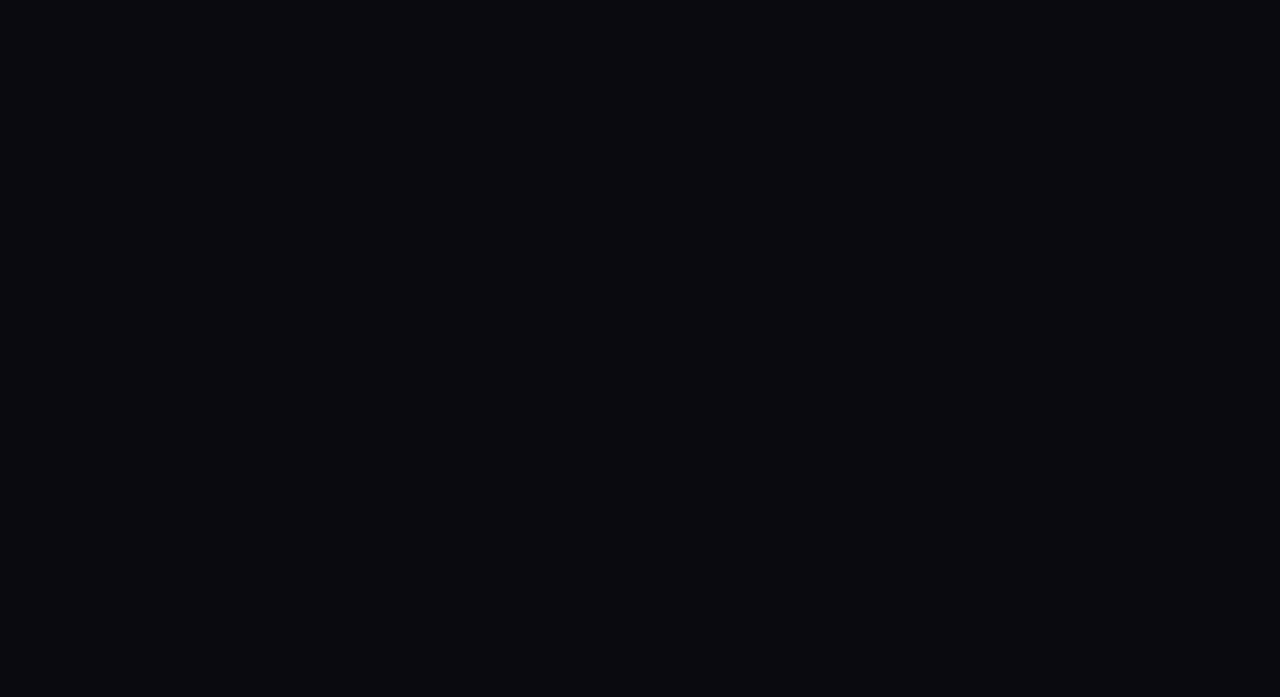
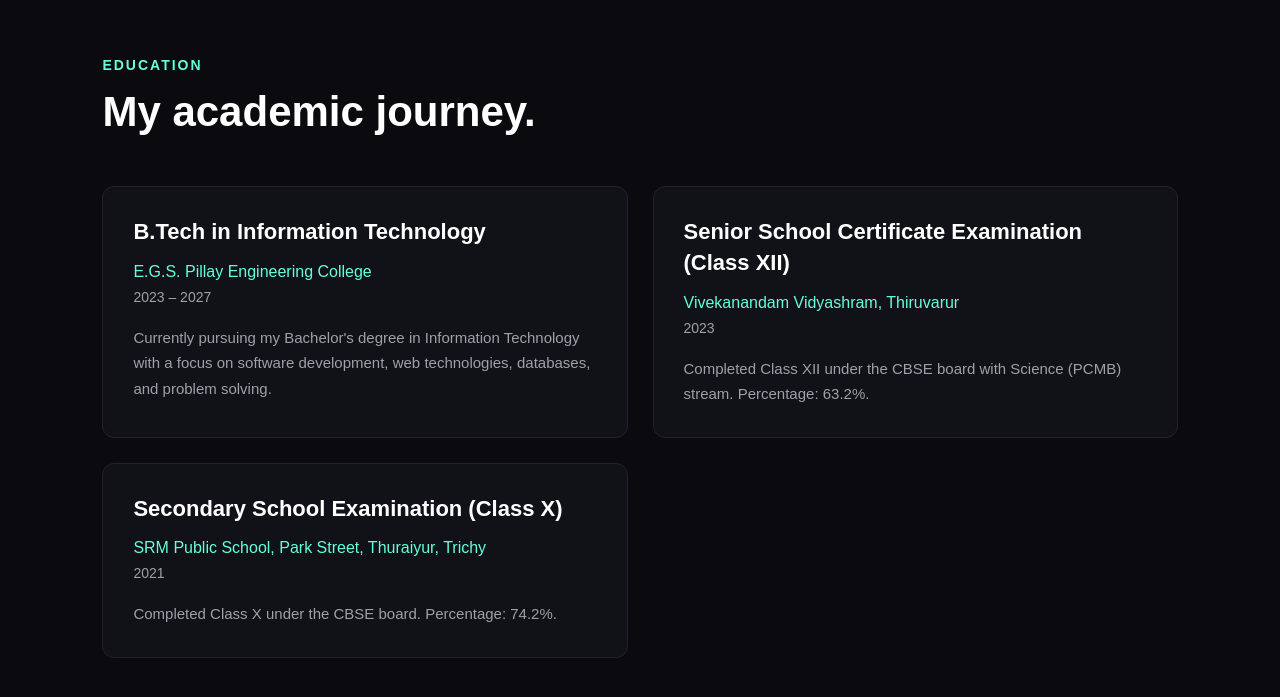
Before and after one commit to Ajayravichandran31/Ajay-portfolio, a React app in the folder frontend/: page / in a window 1280 px wide. Shown: the part 3205-3902 px from the top of the page. Before the commit the page ends 3162 px from the top, so only its background shows below. Built offline with nearby package versions, Linux system fonts and the light colour scheme; the HTML template or start-up script is replaced by a standard one.

Commit message:
Add education section

```diff
--- a/frontend/src/App.css
+++ b/frontend/src/App.css
@@ -560,3 +560,84 @@ main {
     padding: 25px;
   }
 }
+/* =========================
+   Education Section
+========================= */
+
+.education-section {
+  padding: 100px 8%;
+  background: #0a0a0f;
+}
+
+.education-container {
+  max-width: 1100px;
+  margin: 0 auto;
+}
+
+.education-container h2 {
+  font-size: 42px;
+  margin-bottom: 50px;
+}
+
+.education-grid {
+  display: grid;
+  grid-template-columns: repeat(2, 1fr);
+  gap: 25px;
+}
+
+.education-card {
+  background: #111118;
+  border: 1px solid #22222c;
+  border-radius: 12px;
+  padding: 30px;
+  transition: 0.3s ease;
+}
+
+.education-card:hover {
+  transform: translateY(-5px);
+  border-color: #64ffda;
+}
+
+.education-card h3 {
+  font-size: 22px;
+  line-height: 1.4;
+  margin-bottom: 15px;
+}
+
+.education-college {
+  color: #64ffda;
+  font-size: 16px;
+  margin-bottom: 8px;
+}
+
+.education-duration {
+  color: #a0a0a8;
+  font-size: 14px;
+  margin-bottom: 20px;
+}
+
+.education-description {
+  color: #a0a0a8;
+  font-size: 15px;
+  line-height: 1.7;
+}
+
+/* Mobile */
+
+@media (max-width: 768px) {
+  .education-section {
+    padding: 80px 6%;
+  }
+
+  .education-container h2 {
+    font-size: 32px;
+  }
+
+  .education-grid {
+    grid-template-columns: 1fr;
+  }
+
+  .education-card {
+    padding: 25px;
+  }
+}
--- a/frontend/src/App.jsx
+++ b/frontend/src/App.jsx
@@ -2,6 +2,7 @@ import Navbar from "./components/Navbar";
 import About from "./components/About";
 import Skills from "./components/Skills";
 import Projects from "./components/Projects";
+import Education from "./components/Education";
 import "./App.css";
 
 function App() {
@@ -50,6 +51,7 @@ function App() {
         <About />
         <Skills />
         <Projects />
+        <Education />
 
       </main>
     </>
--- /dev/null
+++ b/frontend/src/components/Education.jsx
@@ -0,0 +1,61 @@
+function Education() {
+  const education = [
+    {
+      degree: "B.Tech in Information Technology",
+      institution: "E.G.S. Pillay Engineering College",
+      duration: "2023 – 2027",
+      description:
+        "Currently pursuing my Bachelor's degree in Information Technology with a focus on software development, web technologies, databases, and problem solving.",
+    },
+    {
+      degree: "Senior School Certificate Examination (Class XII)",
+      institution: "Vivekanandam Vidyashram, Thiruvarur",
+      duration: "2023",
+      description:
+        "Completed Class XII under the CBSE board with Science (PCMB) stream. Percentage: 63.2%.",
+    },
+    {
+      degree: "Secondary School Examination (Class X)",
+      institution: "SRM Public School, Park Street, Thuraiyur, Trichy",
+      duration: "2021",
+      description:
+        "Completed Class X under the CBSE board. Percentage: 74.2%.",
+    },
+  ];
+
+  return (
+    <section id="education" className="education-section">
+      <div className="education-container">
+
+        <p className="section-label">EDUCATION</p>
+
+        <h2>My academic journey.</h2>
+
+        <div className="education-grid">
+          {education.map((item) => (
+            <div className="education-card" key={item.degree}>
+
+              <h3>{item.degree}</h3>
+
+              <p className="education-college">
+                {item.institution}
+              </p>
+
+              <p className="education-duration">
+                {item.duration}
+              </p>
+
+              <p className="education-description">
+                {item.description}
+              </p>
+
+            </div>
+          ))}
+        </div>
+
+      </div>
+    </section>
+  );
+}
+
+export default Education;
```
